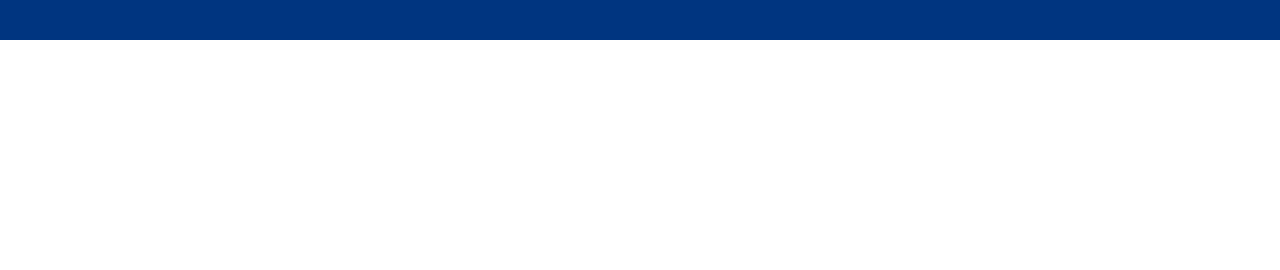
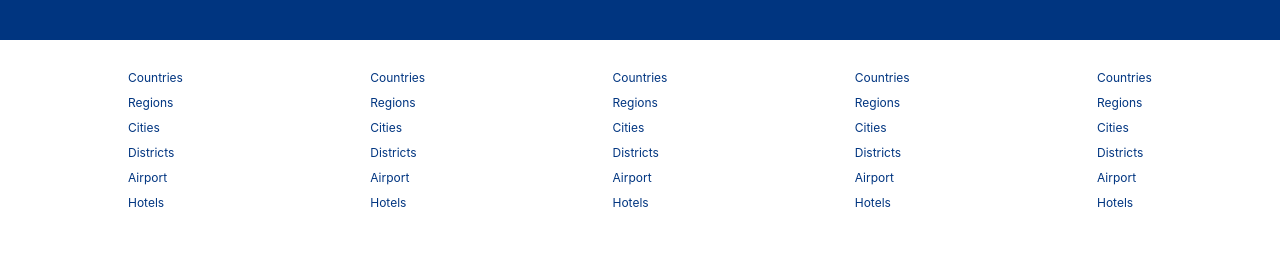
Before and after one commit to lucasgiorgi95/Booking, a React (Create React App) app in the folder client/: page / in a window 1280 px wide. Shown: the part 1622-1892 px from the top of the page. Before the commit the page ends 1662 px from the top, so only its background shows below. Built offline with nearby package versions, Linux system fonts and the light colour scheme.

Commit message:
footerCompleted

```diff
--- /dev/null
+++ b/client/src/components/footer/Footer.jsx
@@ -0,0 +1,54 @@
+import React from 'react'
+import './footer.css'
+
+function Footer() {
+  return (
+    <div className='footer'>
+      <div className="fLists">
+        <ul className="fList">
+            <li className="fListItem">Countries</li>
+            <li className="fListItem">Regions</li>
+            <li className="fListItem">Cities</li>
+            <li className="fListItem">Districts</li>
+            <li className="fListItem">Airport</li>
+            <li className="fListItem">Hotels</li>
+        </ul>
+        <ul className="fList">
+            <li className="fListItem">Countries</li>
+            <li className="fListItem">Regions</li>
+            <li className="fListItem">Cities</li>
+            <li className="fListItem">Districts</li>
+            <li className="fListItem">Airport</li>
+            <li className="fListItem">Hotels</li>
+        </ul>
+        <ul className="fList">
+            <li className="fListItem">Countries</li>
+            <li className="fListItem">Regions</li>
+            <li className="fListItem">Cities</li>
+            <li className="fListItem">Districts</li>
+            <li className="fListItem">Airport</li>
+            <li className="fListItem">Hotels</li>
+        </ul>
+        <ul className="fList">
+            <li className="fListItem">Countries</li>
+            <li className="fListItem">Regions</li>
+            <li className="fListItem">Cities</li>
+            <li className="fListItem">Districts</li>
+            <li className="fListItem">Airport</li>
+            <li className="fListItem">Hotels</li>
+        </ul>
+        <ul className="fList">
+            <li className="fListItem">Countries</li>
+            <li className="fListItem">Regions</li>
+            <li className="fListItem">Cities</li>
+            <li className="fListItem">Districts</li>
+            <li className="fListItem">Airport</li>
+            <li className="fListItem">Hotels</li>
+        </ul>
+      </div>
+      <div className="fText">Copyright 2022 GiorgiBooking</div>
+    </div>
+  )
+}
+
+export default Footer
--- /dev/null
+++ b/client/src/components/footer/footer.css
@@ -0,0 +1,23 @@
+.footer{
+    width: 100%;
+    max-width: 1024px;
+    font-size: 12px;
+}
+
+.fLists{
+    width: 100%;
+    display: flex;
+    justify-content: space-between;
+    margin-bottom: 50px;
+}
+
+.fList{
+    list-style: none;
+    padding: 0;
+}
+
+.fListItem{
+    margin-bottom: 10px;
+    color: #003580;
+    cursor: pointer;
+}
--- a/client/src/pages/home/Home.jsx
+++ b/client/src/pages/home/Home.jsx
@@ -1,6 +1,7 @@
 import React from 'react'
 import Featured from '../../components/featured/Featured'
 import FeaturedProperties from '../../components/featuredProperties/FeaturedProperties'
+import Footer from '../../components/footer/Footer'
 import Header from '../../components/header/Header'
 import MailList from '../../components/mailList/MailList'
 import Navbar from '../../components/navbar/Navbar'
@@ -19,6 +20,7 @@
         <h1 className='homeTitle'> Homes guests love</h1>
         <FeaturedProperties/>
         <MailList/>
+        <Footer/>
       </div>
     </div>
   )
```
